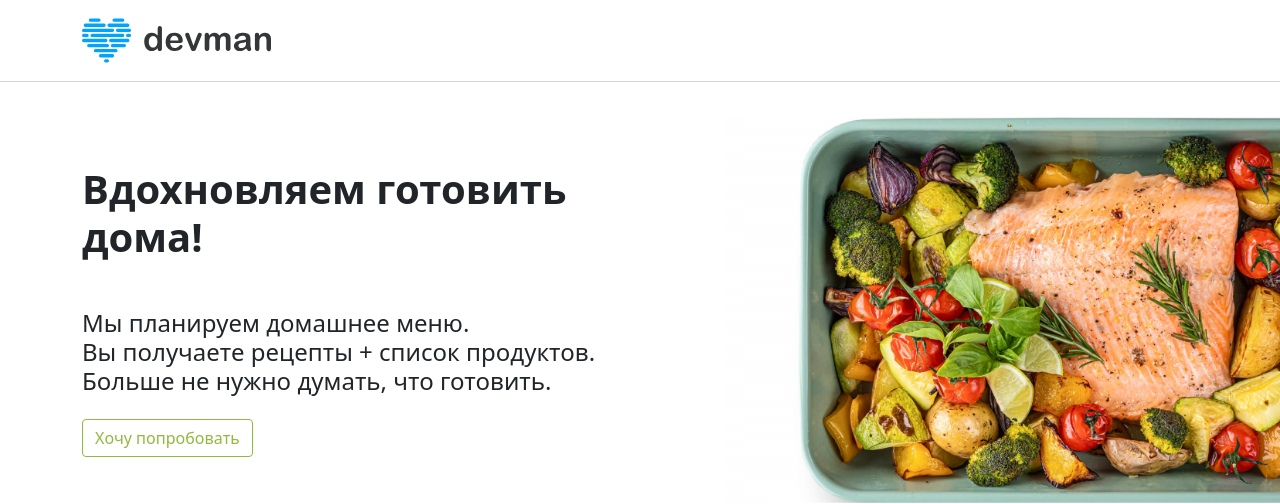
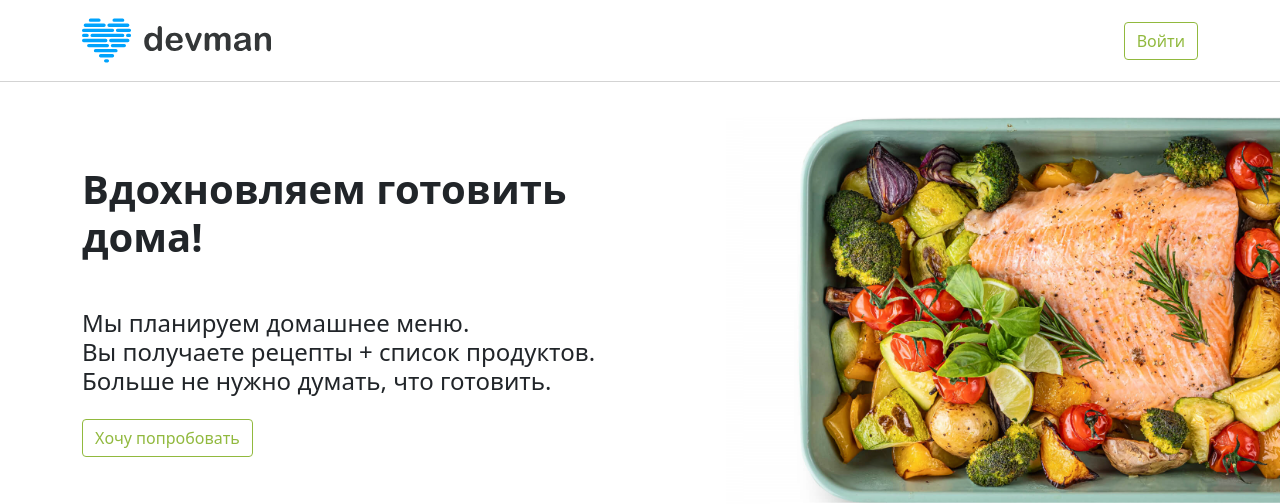
Before and after one commit to MaxHC-vlop/FoodPlan, a Django app: page / in a window 1280 px wide. Shown: the top 504 px of the page. Run offline with Django 4.2, Linux system fonts and the light colour scheme; parts of the project's set-up code (start-up, migrations or seed data) failed here and were passed over.

Commit message:
add header template

```diff
--- a/templates/meal_app/index.html
+++ b/templates/meal_app/index.html
@@ -1,7 +1,12 @@
 {% extends 'base.html' %}
+
 {% load static %}
 {% block title %}<title>План питания на неделю, меню, рецепты, список покупок. Классическое меню, безуглеводное
   меню</title> {% endblock %}
+
+{% block header_buttons %}
+  <a href="{% url 'meal_app:auth' %}"><button class="btn shadow-none btn-outline-success foodplan_green foodplan__border_green">Войти</button></a>
+{% endblock %}
 
 {% block content %}
   <main style="margin-top: calc(2rem + 85px);">
```
